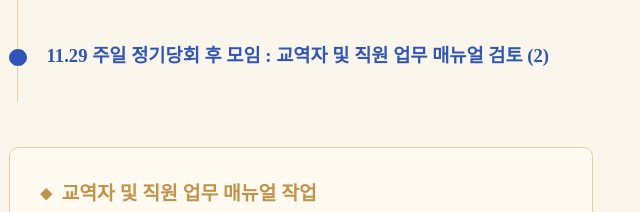
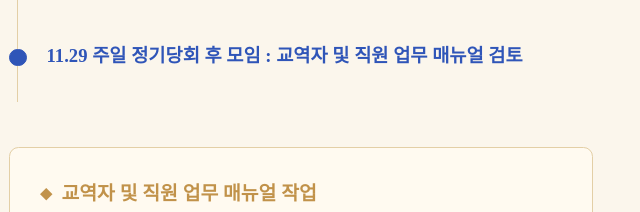
Before and after one commit to kgsdoing21-lab/-, a plain HTML site: page 추진업무_로드맵_2026.html in a window 1280 px wide. Shown: the part 519-731 px from the top of the page, 96-736 px from the left. Drawn offline with Linux system fonts and the light colour scheme; a web font is replaced by a local one.

Commit message:
로드맵: 11.29 매뉴얼 검토 항목의 (2) 표기 삭제
Co-Authored-By: Claude Opus 5.5 <noreply@anthropic.com>
Claude-Session: https://claude.ai/code/session_017g5fWdYdastgPsSnzpEmpF

```diff
--- a/추진업무_로드맵_2026.html
+++ b/추진업무_로드맵_2026.html
@@ -71,7 +71,7 @@
       <div class="month">11월</div>
       <div class="item ref"><span class="tag">[참조]</span> 11.14 토 당회원 워크샵</div>
       <div class="item">11.22 주일 오후 1시 국·팀별 상세 업무 작성 <em class="place">(장소 : 당회실)</em></div>
-      <div class="item key">11.29 주일 정기당회 후 모임 : 교역자 및 직원 업무 매뉴얼 검토 (2)</div>
+      <div class="item key">11.29 주일 정기당회 후 모임 : 교역자 및 직원 업무 매뉴얼 검토</div>
     </section>
 
     <section class="box">
```
Also changed, not shown: 1 other file.
